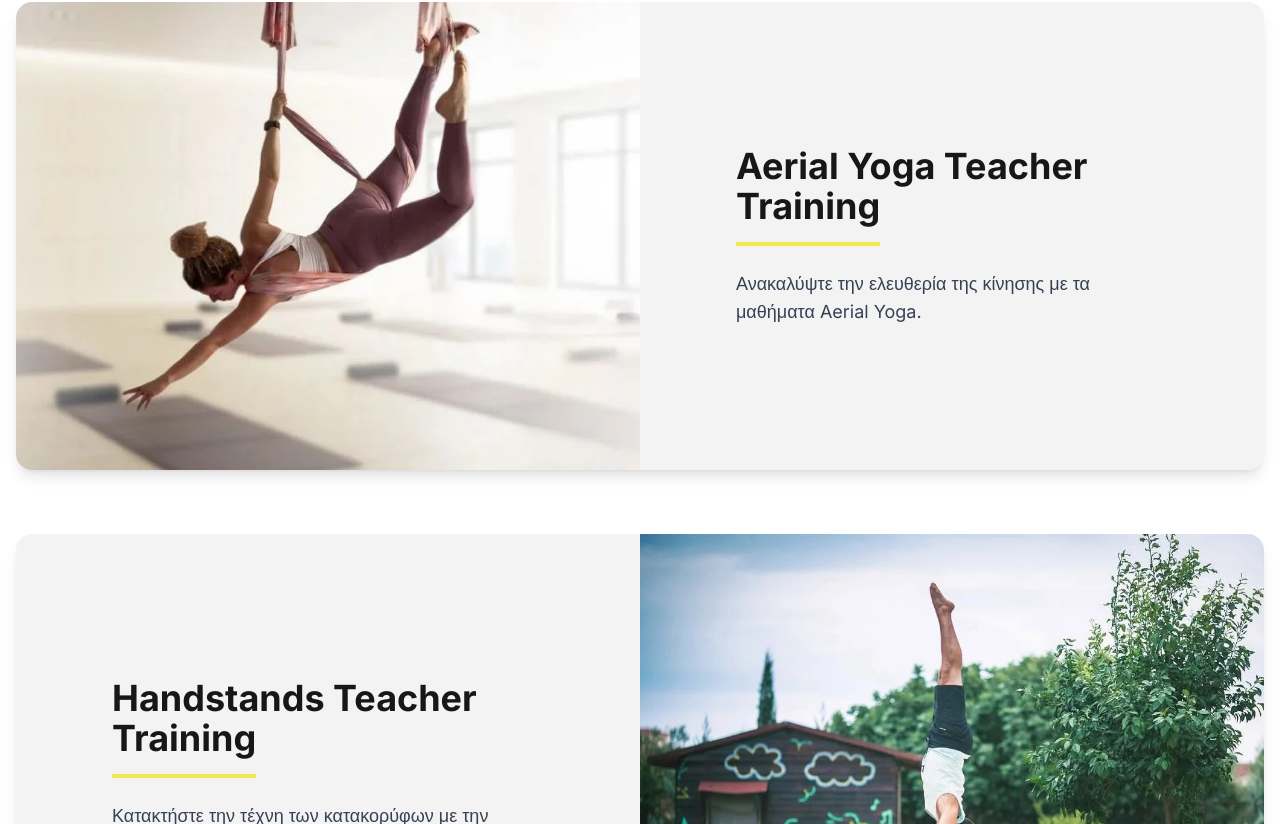
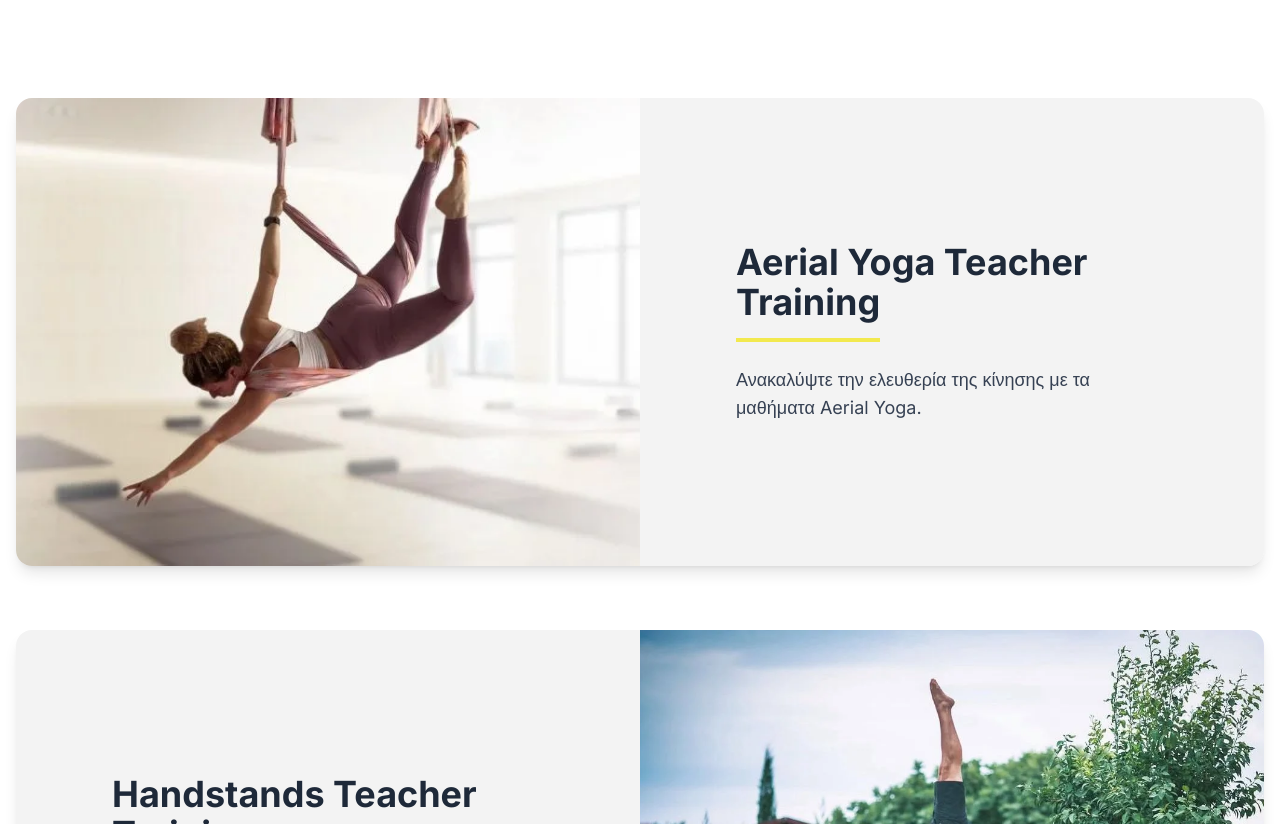
Before and after one commit to Tsagiannoudis/vertical-project, a Next.js app: page /courses in a window 1280 px wide. Shown: the part 776-1600 px from the top of the page. Built offline with nearby package versions, Linux system fonts and the light colour scheme.

Commit message:
training cards css

```diff
--- a/src/components/courses/TrainingsCards.tsx
+++ b/src/components/courses/TrainingsCards.tsx
@@ -39,12 +39,13 @@ const trainings = [
 ];
 export default function TrainingsCards() {
     return (
-        <div className=" mx-auto px-4 space-y-16 bg-white">
+        <section className="w-full bg-white">
+            <div className="container mx-auto max-w-7xl px-4 py-16 sm:py-24 space-y-16">
                 {trainings.map((training, index) => {
                     const isImageLeft = index % 2 === 0;
 
                     const imageBlock = (
-                    <div className="relative md:w-1/2 w-full min-h-[320px] md:min-h-0">
+                        <div className="relative md:w-1/2 w-full min-h-[320px] md:min-h-0 align-center">
                             <Image
                                 src={training.imgSrc}
                                 alt={training.alt}
@@ -57,7 +58,7 @@ export default function TrainingsCards() {
                     const textBlock = (
                         <div className="md:w-1/2 w-full flex items-center justify-center py-12 bg-[#F3F3F3]">
                             <div className="p-8 md:p-16 lg:p-24 max-w-2xl mx-auto text-center md:text-left">
-                            <h3 className="text-3xl md:text-4xl font-bold mb-4">{training.title}</h3>
+                                <h3 className="text-3xl md:text-4xl font-bold mb-4 text-gray-800">{training.title}</h3>
                                 <hr className="border-[#f2e94e] border-2 mt-4 w-36 mb-6 mx-auto md:mx-0"/>
                                 <p className="text-lg text-gray-700">{training.description}</p>
                             </div>
@@ -74,5 +75,6 @@ export default function TrainingsCards() {
                     );
                 })}
             </div>
+        </section>
     );
 }
```
Lines whose indentation alone changed are shown as unchanged.
